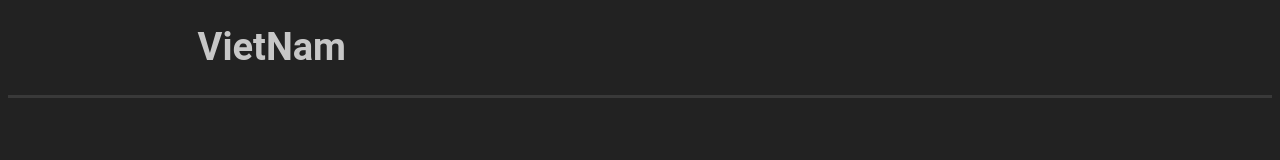
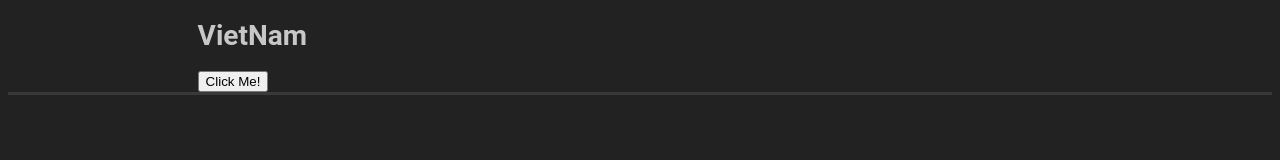
Before and after one commit to MeVietName/VietNam-Website-project, a plain HTML site: page index.html in a window 1280 px wide. Drawn offline with Linux system fonts and the light colour scheme.

Commit message:
correcter the line to link to the style page

```diff
--- a/index.html
+++ b/index.html
@@ -7,8 +7,9 @@
     </head>
 
     <body>
-        <div class="top">
+        <div class="top-banner">
         <h1> VietNam </h1>
+        <button type="button">Click Me!</button>
         </div>
     </body>
 </html>
--- a/style.css
+++ b/style.css
@@ -3,13 +3,14 @@ body {
     background-color: #222222;
 }
 
-.top {
+.top-banner {
     padding-left: 15%;
     border-style: solid;
     border-left: #222222;
     border-right: #222222;
     border-top: #222222;
-    font-size: 19px;
+    font-size: 14px;
     border-bottom-color: #393939;
     color: #ffffffbf;
+
 }
```
